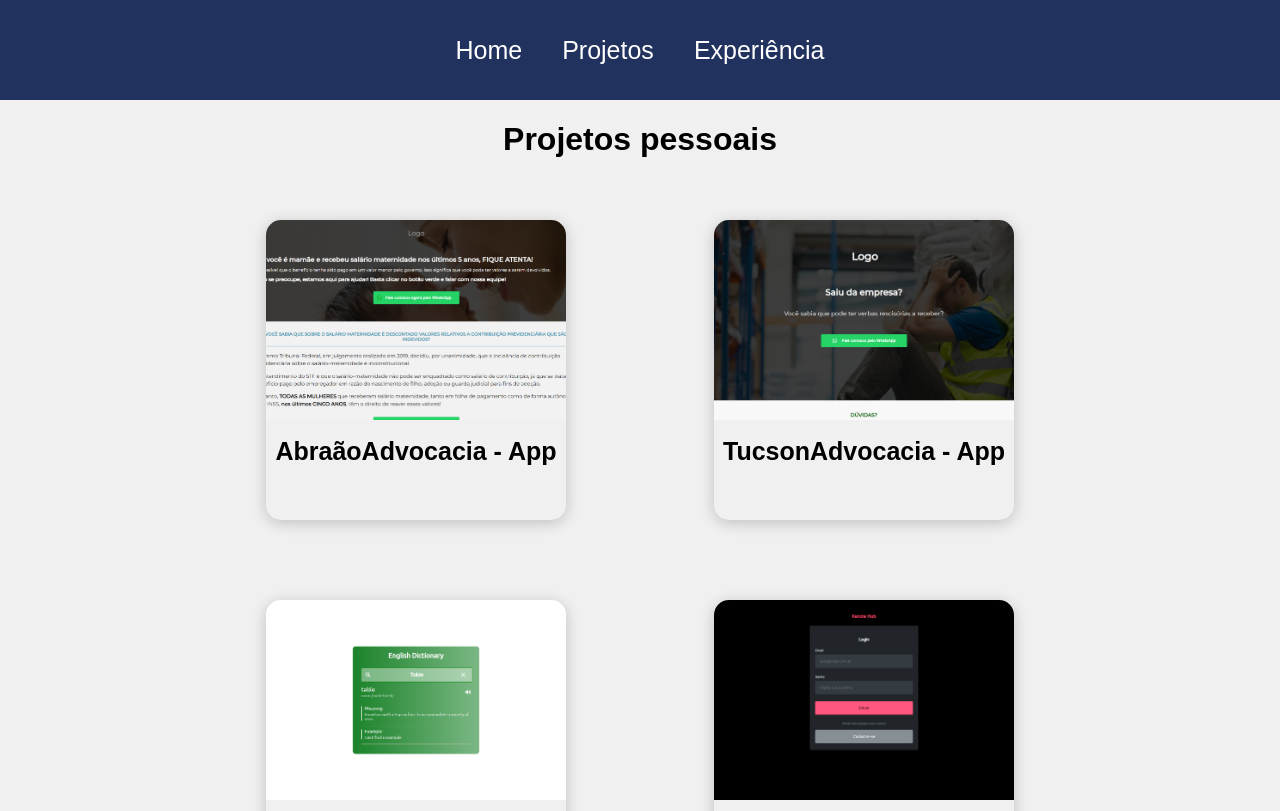
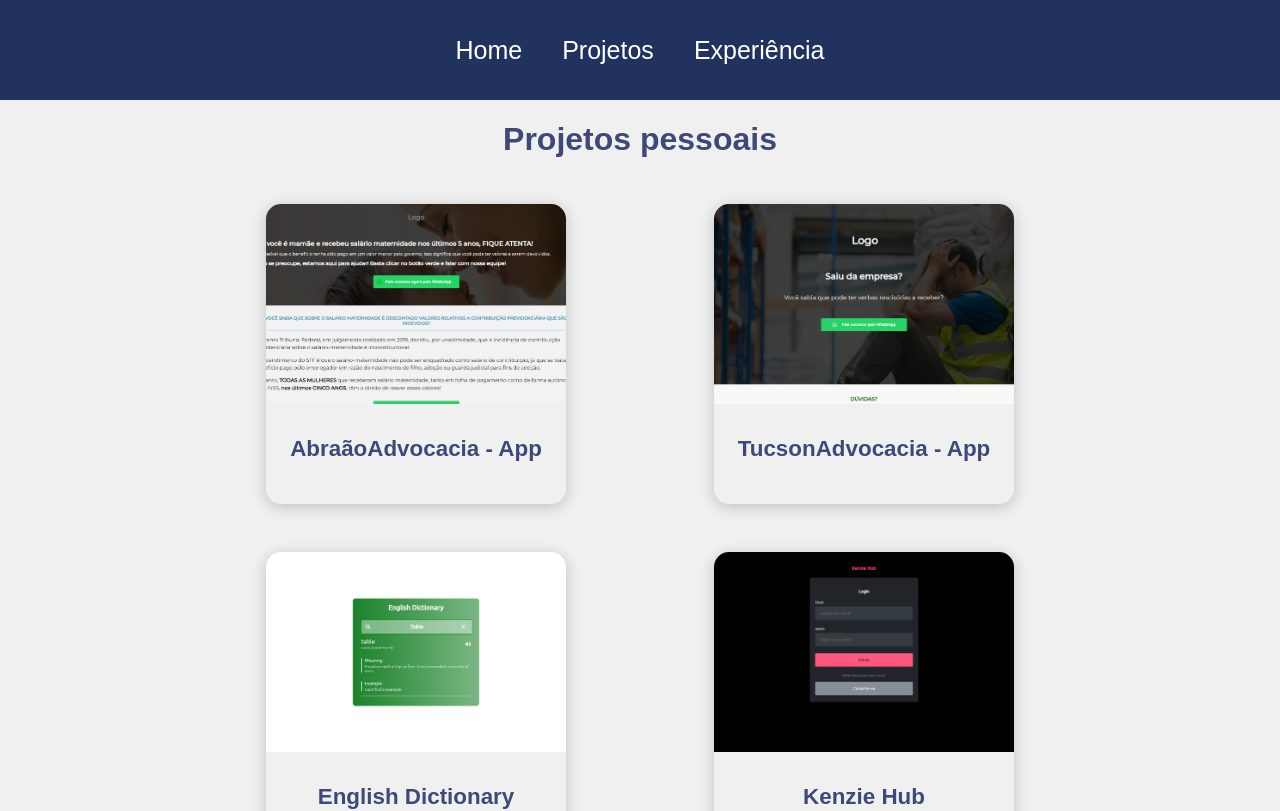
Before and after one commit to baxiclides-basso-neto/myPortfolio-Portuguese, a React (Vite) app: page /projects in a window 1280 px wide. Shown: the top 811 px of the page. Built offline with nearby package versions, Linux system fonts and the light colour scheme.

Commit message:
Fix project stylization

```diff
--- a/src/styles/Projects.css
+++ b/src/styles/Projects.css
@@ -6,10 +6,11 @@
   align-items: center;
   flex-direction: column;
 }
-  .projects .projectTitle {
+
+.projects > h1 {
   text-align: center;
   color: #3e497a;
-    font-size: 60px;
+  font-size: 2rem;
   font-weight: bolder;
 }
 
@@ -24,12 +25,15 @@
 /* MENU ITEM STYLING */
 
 .projectItem {
+  display: flex;
+  flex-direction: column;
   border-radius: 15px;
   width: 300px;
   height: 300px;
-    margin: 40px;
+  margin: 1.5rem;
   box-shadow: 0px 3px 15px rgba(0, 0, 0, 0.2);
   text-align: center;
+  color: #3e497a;
 }
 .projectItem:hover {
   box-shadow: 0px 3px 15px rgba(0, 0, 0, 0.5);
@@ -48,7 +52,8 @@
 }
 
 .projectItem h1 {
-    font-size: 25px;
+  font-size: 1.4rem;
+  margin-top: 2rem;
 }
 
 @media only screen and (max-width: 1300px) {
```
Lines whose indentation alone changed are shown as unchanged.
